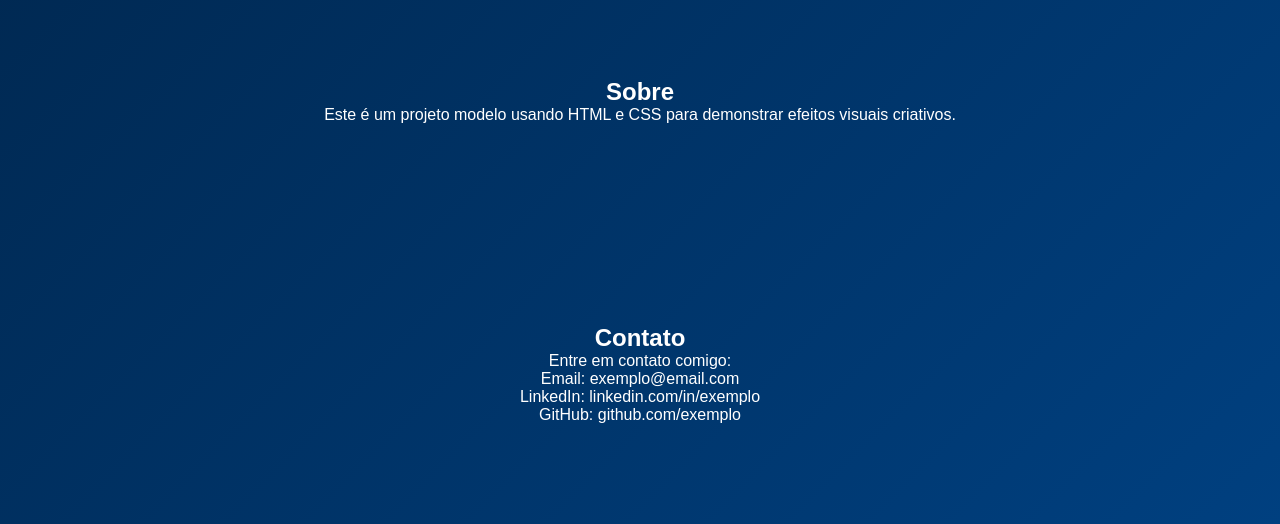
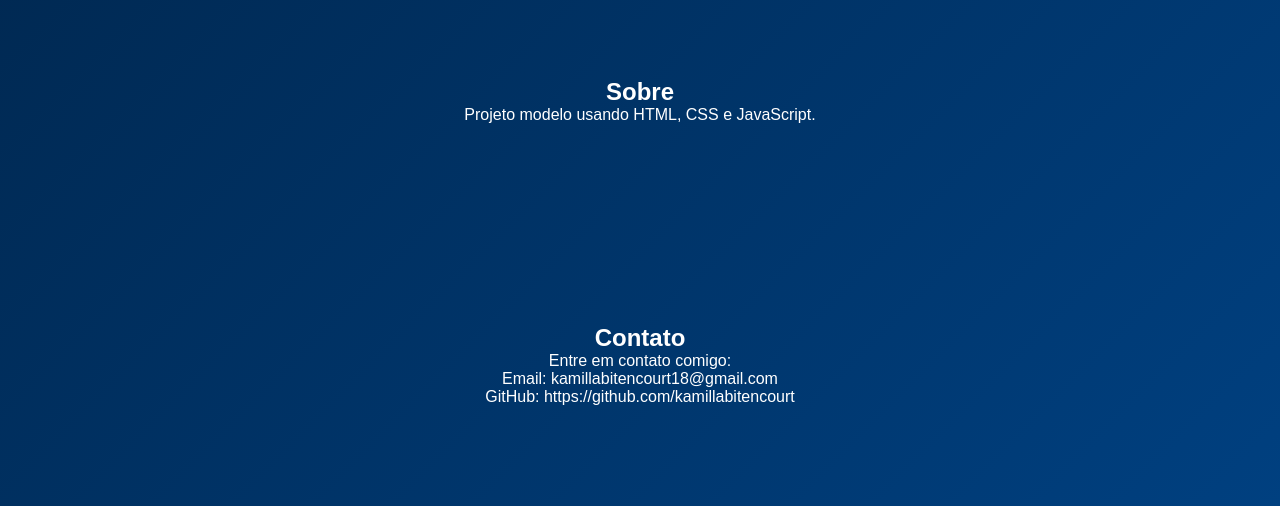
Before and after one commit to kamillabitencourt/projetocss, a plain HTML site: page index.html in a window 1280 px wide. Shown: the part 822-1346 px from the top of the page. Drawn offline with Linux system fonts and the light colour scheme.

Commit message:
primeira versão 2.0

```diff
--- a/index.html
+++ b/index.html
@@ -3,7 +3,7 @@
 <head>
     <meta charset="UTF-8">
     <meta name="viewport" content="width=device-width, initial-scale=1.0">
-    <title>Projeto CSS Interativo</title>
+    <title>Projeto CSS</title>
     <link rel="stylesheet" href="site/style.css">
 </head>
 <body>
@@ -14,18 +14,17 @@
         <a href="#section3">Contato</a>
     </div>
     <div class="parallax" id="section1">
-        <div class="floating-text typing-effect">Demonstração Criativa com CSS</div>
+        <div class="floating-text typing-effect">Demonstração com CSS</div>
     </div>
     <section id="section2" class="scroll-animation">
         <h2>Sobre</h2>
-        <p>Este é um projeto modelo usando HTML e CSS para demonstrar efeitos visuais criativos.</p>
+        <p>Projeto modelo usando HTML, CSS e JavaScript.</p>
     </section>
     <section id="section3" class="scroll-animation">
         <h2>Contato</h2>
         <p>Entre em contato comigo:</p>
-        <p>Email: exemplo@email.com</p>
-        <p>LinkedIn: linkedin.com/in/exemplo</p>
-        <p>GitHub: github.com/exemplo</p>
+        <p>Email: kamillabitencourt18@gmail.com</p>
+        <p>GitHub: https://github.com/kamillabitencourt</p>
     </section>
     <button id="backToTop"> Voltar ao Topo</button>
     <script src="site/script.js"></script>
--- a/site/script.js
+++ b/site/script.js
@@ -1,5 +1,4 @@
 document.addEventListener("DOMContentLoaded", function () {
-    // Efeito de Digitação
     let index = 0;
     const text = "Demonstração Criativa com CSS";
     const typingEffect = document.querySelector(".typing-effect");
@@ -12,8 +11,7 @@ document.addEventListener("DOMContentLoaded", function () {
     }
     typeText();
 
-    // Animação ao rolar a página
-    const elements = document.querySelectorAll(".scroll-animation");
+    const elements = document.querySelectorAll(".scroll-animation");//animação rolar pg
     function checkScroll() {
         elements.forEach(el => {
             const rect = el.getBoundingClientRect();
@@ -25,8 +23,8 @@ document.addEventListener("DOMContentLoaded", function () {
     window.addEventListener("scroll", checkScroll);
     checkScroll();
 
-    // Botão "Voltar ao Topo"
-    const backToTop = document.getElementById("backToTop");
+
+    const backToTop = document.getElementById("backToTop");//botao voltar ao topo
     window.addEventListener("scroll", () => {
         if (window.scrollY > 300) {
             backToTop.style.display = "block";
@@ -38,8 +36,7 @@ document.addEventListener("DOMContentLoaded", function () {
         window.scrollTo({ top: 0, behavior: "smooth" });
     });
 
-    // Alternar Modo Claro/Escuro
-    const toggleMode = document.getElementById("toggleMode");
+    const toggleMode = document.getElementById("toggleMode");//botao tema
     toggleMode.addEventListener("click", () => {
         document.body.classList.toggle("light-mode");
         toggleMode.textContent = document.body.classList.contains("light-mode") ? "🌙" : "☀";
--- a/site/style.css
+++ b/site/style.css
@@ -32,7 +32,7 @@ body {
     position: relative;
 }
 .menu a:hover {
-    color: #FFD700;
+    color: rgba(0, 31, 63, 0.8);
     transform: scale(1.1);
 }
 .parallax {
```
